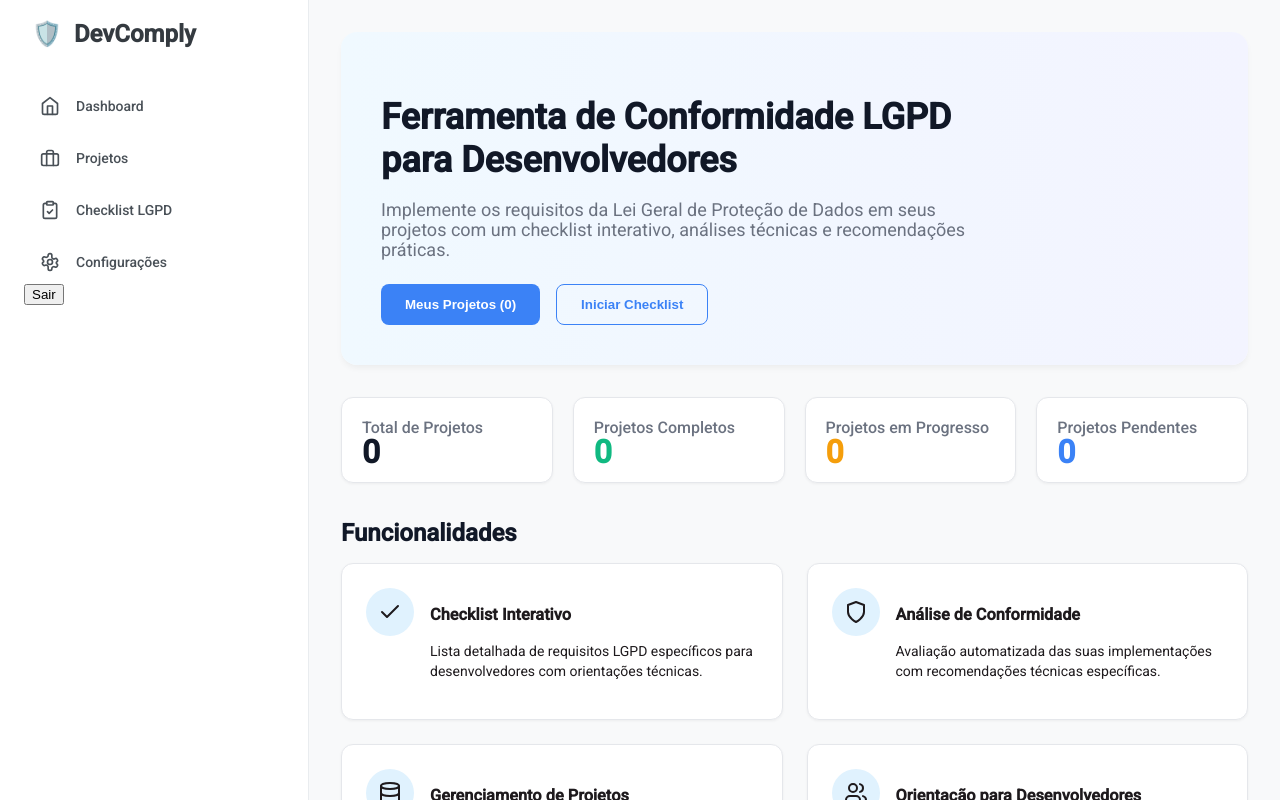
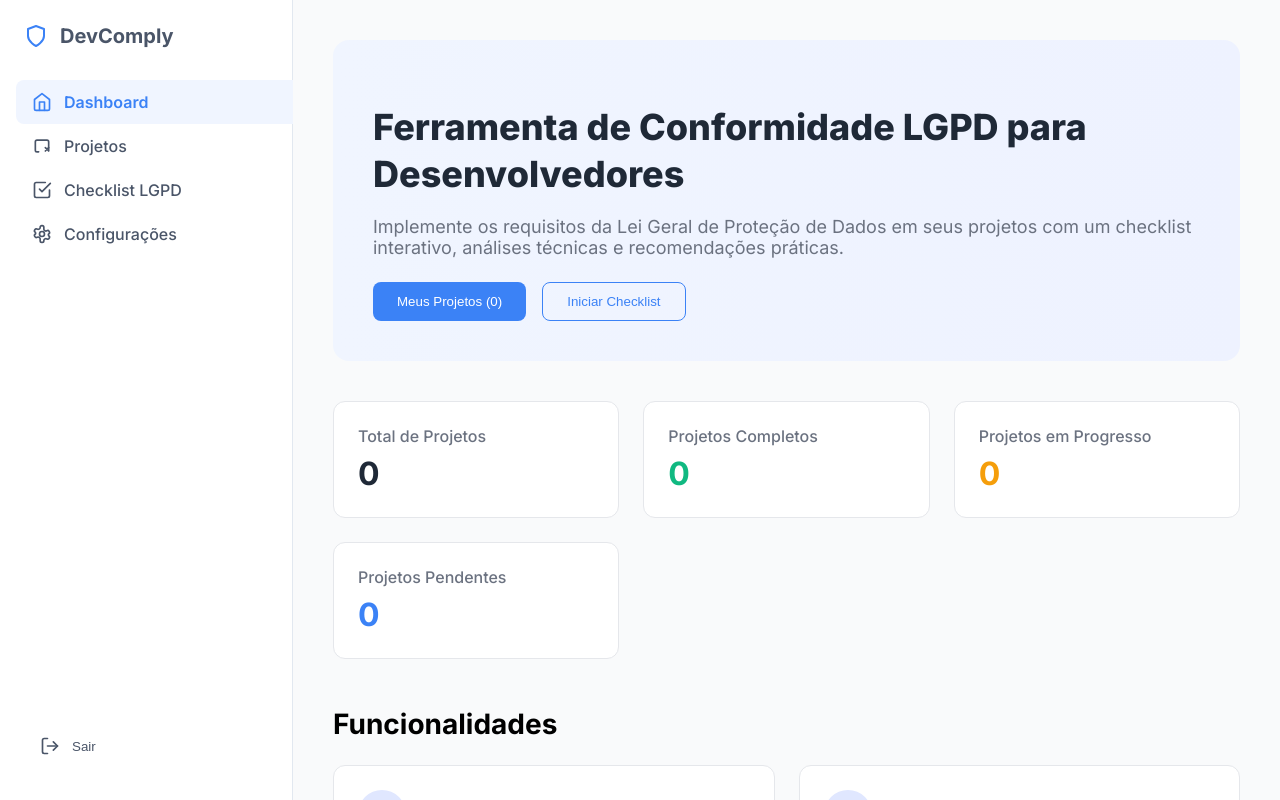
Before and after one commit to Oklama14/DevComply, an Angular app in the folder client/: page /dashboard in a window 1280 px wide. Built offline with nearby package versions, Linux system fonts and the light colour scheme; no server answers; sample sign-in values are in the browser's storage.

Commit message:
60% do fluxo principal já feito

```diff
--- a/client/src/app/layouts/main-layout/main-layout.html
+++ b/client/src/app/layouts/main-layout/main-layout.html
@@ -1,41 +1,51 @@
-<div class="main-layout">
-  <!-- Barra de Navegação Lateral (Sidebar) -->
-  <aside class="sidebar">
-    <div class="logo">
-      <span class="icon">🛡️</span>
-      <span>DevComply</span>
+<div class="main-layout-container">
+  <!-- Barra de Navegação Lateral -->
+  <nav class="sidebar">
+    <div class="sidebar-header">
+      <!-- Logótipo SVG -->
+      <svg width="24" height="24" viewBox="0 0 24 24" fill="none" xmlns="http://www.w3.org/2000/svg" class="logo-icon">
+        <path d="M12 22s8-4 8-10V5l-8-3-8 3v7c0 6 8 10 8 10z" stroke="#3B82F6" stroke-width="2" stroke-linecap="round" stroke-linejoin="round"/>
+      </svg>
+      <span class="logo-text">DevComply</span>
     </div>
-    <nav class="navigation">
-      <a routerLink="/projects" routerLinkActive="active" class="nav-item">
-        <!-- Ícone de Dashboard -->
+
+    <ul class="nav-list">
+      <li>
+        <a routerLink="/dashboard" routerLinkActive="active" class="nav-link">
           <svg xmlns="http://www.w3.org/2000/svg" width="20" height="20" viewBox="0 0 24 24" fill="none" stroke="currentColor" stroke-width="2" stroke-linecap="round" stroke-linejoin="round"><path d="m3 9 9-7 9 7v11a2 2 0 0 1-2 2H5a2 2 0 0 1-2-2z"/><polyline points="9 22 9 12 15 12 15 22"/></svg>
           <span>Dashboard</span>
         </a>
-      <a routerLink="/projects" routerLinkActive="active" class="nav-item">
-        <!-- Ícone de Projetos -->
-        <svg xmlns="http://www.w3.org/2000/svg" width="20" height="20" viewBox="0 0 24 24" fill="none" stroke="currentColor" stroke-width="2" stroke-linecap="round" stroke-linejoin="round"><rect width="20" height="14" x="2" y="7" rx="2" ry="2"/><path d="M16 21V5a2 2 0 0 0-2-2h-4a2 2 0 0 0-2 2v16"/></svg>
+      </li>
+      <li>
+        <a routerLink="/projects" routerLinkActive="active" class="nav-link">
+          <svg xmlns="http://www.w3.org/2000/svg" width="20" height="20" viewBox="0 0 24 24" fill="none" stroke="currentColor" stroke-width="2" stroke-linecap="round" stroke-linejoin="round"><path d="M20 17V7a2 2 0 0 0-2-2H6a2 2 0 0 0-2 2v10a2 2 0 0 0 2 2h2"/><path d="m16 14 4 4m0-4-4 4"/></svg>
           <span>Projetos</span>
         </a>
-      <a routerLink="/checklist" routerLinkActive="active" class="nav-item">
-        <!-- Ícone de Checklist -->
-        <svg xmlns="http://www.w3.org/2000/svg" width="20" height="20" viewBox="0 0 24 24" fill="none" stroke="currentColor" stroke-width="2" stroke-linecap="round" stroke-linejoin="round"><path d="M16 4h2a2 2 0 0 1 2 2v14a2 2 0 0 1-2 2H6a2 2 0 0 1-2-2V6a2 2 0 0 1 2-2h2"/><rect width="8" height="4" x="8" y="2" rx="1" ry="1"/><path d="m9 14 2 2 4-4"/></svg>
+      </li>
+      <li>
+        <a routerLink="/checklist" routerLinkActive="active" class="nav-link">
+          <svg xmlns="http://www.w3.org/2000/svg" width="20" height="20" viewBox="0 0 24 24" fill="none" stroke="currentColor" stroke-width="2" stroke-linecap="round" stroke-linejoin="round"><path d="m9 11 3 3L22 4"/><path d="M21 12v7a2 2 0 0 1-2 2H5a2 2 0 0 1-2-2V5a2 2 0 0 1 2-2h11"/></svg>
           <span>Checklist LGPD</span>
         </a>
-      <a routerLink="/settings" routerLinkActive="active" class="nav-item">
-        <!-- Ícone de Configurações -->
+      </li>
+      <li>
+        <a routerLink="/settings" routerLinkActive="active" class="nav-link">
           <svg xmlns="http://www.w3.org/2000/svg" width="20" height="20" viewBox="0 0 24 24" fill="none" stroke="currentColor" stroke-width="2" stroke-linecap="round" stroke-linejoin="round"><path d="M12.22 2h-.44a2 2 0 0 0-2 2v.18a2 2 0 0 1-1 1.73l-.43.25a2 2 0 0 1-2 0l-.15-.08a2 2 0 0 0-2.73.73l-.22.38a2 2 0 0 0 .73 2.73l.15.1a2 2 0 0 1 0 2l-.15.08a2 2 0 0 0-.73 2.73l.22.38a2 2 0 0 0 2.73.73l.15-.08a2 2 0 0 1 2 0l.43.25a2 2 0 0 1 1 1.73V20a2 2 0 0 0 2 2h.44a2 2 0 0 0 2-2v-.18a2 2 0 0 1 1-1.73l.43-.25a2 2 0 0 1 2 0l.15.08a2 2 0 0 0 2.73-.73l.22-.38a2 2 0 0 0-.73-2.73l-.15-.08a2 2 0 0 1 0-2l.15-.08a2 2 0 0 0 .73-2.73l-.22-.38a2 2 0 0 0-2.73-.73l-.15.08a2 2 0 0 1-2 0l-.43-.25a2 2 0 0 1-1-1.73V4a2 2 0 0 0-2-2z"/><circle cx="12" cy="12" r="3"/></svg>
           <span>Configurações</span>
         </a>
-    </nav>
+      </li>
+    </ul>
+
+    <!-- Secção de Logout no rodapé da barra lateral -->
     <div class="sidebar-footer">
-      <!-- Botão de Logout -->
-      <button (click)="logout()" class="logout-button">
-        <!-- SVG para Logout -->
+      <button (click)="logout()" class="nav-link">
+        <svg xmlns="http://www.w3.org/2000/svg" width="20" height="20" viewBox="0 0 24 24" fill="none" stroke="currentColor" stroke-width="2" stroke-linecap="round" stroke-linejoin="round"><path d="M9 21H5a2 2 0 0 1-2-2V5a2 2 0 0 1 2-2h4"/><polyline points="16 17 21 12 16 7"/><line x1="21" x2="9" y1="12" y2="12"/></svg>
         <span>Sair</span>
       </button>
     </div>
-  </aside>
+  </nav>
 
+  <!-- Conteúdo Principal -->
   <main class="main-content">
     <router-outlet></router-outlet>
   </main>
--- a/client/src/app/layouts/main-layout/main-layout.scss
+++ b/client/src/app/layouts/main-layout/main-layout.scss
@@ -1,67 +1,90 @@
-:host {
-  display: block;
+$sidebar-bg: #ffffff;
+$sidebar-width: 260px;
+$text-color: #4A5568; // Cinza escuro para texto
+$text-light: #A0AEC0; // Cinza claro para texto secundário
+$primary-color: #3B82F6; // Azul
+$hover-bg: #F0F5FF; // Azul muito claro para hover
+$border-color: #E2E8F0;
+
+.main-layout-container {
+  display: flex;
   height: 100vh;
-  background-color: #f8f9fa;
-}
-
-.main-layout {
-  display: flex;
-  height: 100%;
 }
 
 .sidebar {
-  width: 260px;
-  background-color: #ffffff;
-  border-right: 1px solid #e9ecef;
-  padding: 1.5rem;
+  width: $sidebar-width;
+  background-color: $sidebar-bg;
+  border-right: 1px solid $border-color;
   display: flex;
   flex-direction: column;
+  padding: 1.5rem 1rem;
+  flex-shrink: 0;
 }
 
-.logo {
+.sidebar-header {
   display: flex;
   align-items: center;
   gap: 0.75rem;
-  font-size: 1.5rem;
-  font-weight: 600;
-  color: #343a40;
-  margin-bottom: 2.5rem;
-  padding-left: 0.5rem;
+  padding: 0 0.5rem;
+  margin-bottom: 2rem;
 
-  .icon {
-    color: #007bff;
+  .logo-icon {
+    color: $primary-color;
+  }
+
+  .logo-text {
+    font-size: 1.25rem;
+    font-weight: 700;
+    color: $text-color;
   }
 }
 
-.navigation {
-  display: flex;
-  flex-direction: column;
-  gap: 0.5rem;
+.nav-list {
+  list-style: none;
+  padding: 0;
+  margin: 0;
+  flex-grow: 1; // Empurra o rodapé para baixo
 }
 
-.nav-item {
+.nav-link {
   display: flex;
   align-items: center;
-  gap: 1rem;
+  gap: 0.75rem;
   padding: 0.75rem 1rem;
   border-radius: 8px;
   text-decoration: none;
-  color: #495057;
+  color: $text-color;
   font-weight: 500;
   transition: background-color 0.2s, color 0.2s;
+  width: 100%; // Para o botão de logout
+  background: none; // Para o botão de logout
+  border: none; // Para o botão de logout
+  cursor: pointer; // Para o botão de logout
 
   &:hover {
-    background-color: #f1f3f5;
+    background-color: $hover-bg;
+    color: $primary-color;
   }
 
   &.active {
-    background-color: #e9f2ff;
-    color: #007bff;
+    background-color: $hover-bg;
+    color: $primary-color;
+    font-weight: 600;
   }
+
+  // Estilo para os ícones SVG
+  svg {
+    flex-shrink: 0;
+  }
+}
+
+.sidebar-footer {
+  margin-top: auto; // Garante que o rodapé fique no fundo
+  padding: 0.5rem;
 }
 
 .main-content {
   flex-grow: 1;
-  padding: 2rem;
-  overflow-y: auto;
+  background-color: #F9FAFB;
+  overflow-y: auto; // Adiciona scroll se o conteúdo for maior que a tela
 }
--- a/client/src/app/pages/dashboard/dashboard.scss
+++ b/client/src/app/pages/dashboard/dashboard.scss
@@ -1,160 +1,175 @@
 @use 'sass:color';
-$primary-color: #3b82f6;
-$text-dark: #111827;
+
+// Variáveis de Cor (exemplo)
+$primary-color: #3b82f6; // Azul
+$text-color: #1f2937;
 $text-light: #6b7280;
+$card-background: #ffffff;
 $border-color: #e5e7eb;
-$green: #10b981;
-$amber: #f59e0b;
 
-.dashboard-page {
-  padding: 2rem;
+// Mixin para botões
+@mixin btn($bg, $text) {
+  padding: 0.75rem 1.5rem;
+  border: none;
+  border-radius: 8px;
+  font-weight: 500;
+  cursor: pointer;
+  transition: background-color 0.2s ease-in-out, border-color 0.2s ease-in-out;
+  background-color: $bg;
+  color: $text;
+  line-height: 1;
+
+  &:hover {
+    background-color: color.adjust($bg, $lightness: -10%);
+  }
 }
 
-// Hero Section
+.dashboard-container {
+  padding: 2.5rem;
+}
+
+.btn {
+  &.btn-primary {
+    @include btn($primary-color, white);
+  }
+  &.btn-outline {
+    @include btn(transparent, $primary-color);
+    border: 1px solid $primary-color;
+    &:hover {
+      background-color: rgba($primary-color, 0.05);
+    }
+  }
+}
+
 .hero-section {
-  background: linear-gradient(90deg, #f0f9ff, #f3f4ff);
+  background: linear-gradient(90deg, #f0f5ff, #eef2ff);
   border-radius: 1rem;
   padding: 2.5rem;
-  margin-bottom: 2rem;
-  box-shadow: 0 4px 6px -1px rgba(0,0,0,0.05);
-  &:hover {
-    // 2. Usar a nova sintaxe para escurecer a cor
-    background-color: color.adjust($primary-color, $lightness: -10%);
+  margin-bottom: 2.5rem;
+  .hero-content {
+    max-width: 900px;
   }
-
   h1 {
     font-size: 2.25rem;
     font-weight: 800;
-    color: $text-dark;
+    color: $text-color;
+    line-height: 1.3;
     margin-bottom: 1rem;
-    max-width: 600px;
-    line-height: 1.2; // A CORREÇÃO ESTÁ AQUI: Adiciona mais espaço entre as linhas
   }
   p {
     font-size: 1.125rem;
     color: $text-light;
     margin-bottom: 1.5rem;
-    max-width: 600px;
-  }
-  .hero-actions {
-    display: flex;
-    gap: 1rem;
   }
 }
 
-// Botões
-.btn-primary {
-  background-color: $primary-color;
-  color: white;
-  padding: 0.75rem 1.5rem;
-  border-radius: 0.5rem;
-  border: none;
-  font-weight: 600;
-  cursor: pointer;
-  transition: background-color 0.2s;
-  &:hover { background-color: darken($primary-color, 10%); }
+.hero-actions {
+  display: flex;
+  gap: 1rem;
 }
 
-.btn-outline {
-  background-color: transparent;
-  color: $primary-color;
-  padding: 0.75rem 1.5rem;
-  border: 1px solid $primary-color;
-  border-radius: 0.5rem;
-  font-weight: 600;
-  cursor: pointer;
-  transition: all 0.2s;
-  &:hover { background-color: rgba($primary-color, 0.05); }
+.stats-grid {
+  display: grid;
+  grid-template-columns: repeat(auto-fill, minmax(220px, 1fr));
+  gap: 1.5rem;
+  margin-bottom: 3rem;
 }
 
-// Stats Section
-.stats-grid {
-  display: grid;
-  grid-template-columns: repeat(auto-fit, minmax(200px, 1fr));
-  gap: 1.25rem;
-  margin-bottom: 2.5rem;
-}
 .stat-card {
-  background-color: white;
-  padding: 1.25rem;
-  border-radius: 0.75rem;
-  border: 1px solid $border-color;
-  box-shadow: 0 1px 3px 0 rgba(0, 0, 0, 0.05);
-  .stat-label { font-size: 1rem; font-weight: 500; color: $text-light; }
-  .stat-value { font-size: 2rem; font-weight: 600; color: $text-dark; margin-top: 0.25rem; }
-  .text-green { color: $green; }
-  .text-amber { color: $amber; }
-  .text-blue { color: $primary-color; }
-}
-
-// Features & CTA
-.section-title {
-  font-size: 1.5rem;
-  font-weight: bold;
-  color: $text-dark;
-  margin-bottom: 1.25rem;
-}
-.features-grid {
-  display: grid;
-  grid-template-columns: repeat(auto-fit, minmax(350px, 1fr));
-  gap: 1.5rem;
-  margin-bottom: 2.5rem;
-}
-.feature-card {
-  background-color: white;
+  background: $card-background;
   padding: 1.5rem;
   border-radius: 0.75rem;
   border: 1px solid $border-color;
-  box-shadow: 0 1px 3px 0 rgba(0, 0, 0, 0.05);
+  display: flex;
+  flex-direction: column;
+  gap: 0.5rem; // Adiciona espaçamento entre o texto e o número
+}
+
+.stat-label {
+  color: $text-light;
+  font-weight: 500;
+}
+
+.stat-value {
+  font-size: 2rem;
+  font-weight: 700;
+  color: $text-color;
+  &.text-green { color: #10b981; }
+  &.text-amber { color: #f59e0b; }
+  &.text-blue { color: #3b82f6; }
+}
+
+.section-title {
+  font-size: 1.75rem;
+  font-weight: 700;
+  margin-bottom: 1.5rem;
+}
+
+.features-grid {
+  display: grid;
+  grid-template-columns: repeat(auto-fill, minmax(400px, 1fr));
+  gap: 1.5rem;
+  margin-bottom: 3rem;
+}
+
+.feature-card {
+  background: $card-background;
+  padding: 1.5rem;
+  border-radius: 0.75rem;
+  border: 1px solid $border-color;
   display: flex;
   align-items: flex-start;
   gap: 1rem;
 }
+
 .feature-icon {
-  background-color: #e0f2fe;
-  padding: 0.75rem;
+  background-color: #e0e7ff;
+  color: $primary-color;
+  width: 48px;
+  height: 48px;
   border-radius: 50%;
   display: flex;
   align-items: center;
   justify-content: center;
   flex-shrink: 0;
-  svg { color: $primary-color; }
 }
-.feature-name {
-  font-size: 1.125rem;
-  font-weight: 500;
-  color: $text-dark;
-  margin-bottom: 0.5rem;
-}
-.feature-description {
-  color: $text-light;
-}
-.cta-banner {
-  background-color: $primary-color;
+
+// Estilos corrigidos para a secção CTA, como no protótipo
+.cta-card {
+  background-color: #2563eb; // Azul mais escuro
   color: white;
   border-radius: 1rem;
   padding: 2rem;
-  box-shadow: 0 10px 15px -3px rgba(0,0,0,0.1);
-}
-.cta-content {
   display: flex;
   justify-content: space-between;
   align-items: center;
   flex-wrap: wrap;
   gap: 1.5rem;
+
+  .cta-text {
+    // Adicionado flex-grow para que o texto ocupe o espaço disponível
+    flex-grow: 1;
+    h2 {
+      font-size: 1.25rem;
+      font-weight: 600;
+      margin-bottom: 0.25rem;
+    }
+    p {
+      opacity: 0.9;
+      margin: 0;
+    }
+  }
+
+  .btn-cta {
+    @include btn(white, #2563eb); // Botão branco com texto azul
+    display: inline-flex;
+    align-items: center;
+    gap: 0.5rem;
+    // Garante que o botão não encolha
+    flex-shrink: 0;
+
+    &:hover {
+      background-color: #f0f5ff; // Fundo azul claro no hover
+    }
+  }
 }
-.cta-title { font-size: 1.25rem; font-weight: bold; margin-bottom: 0.25rem; }
-.btn-cta {
-  background-color: white;
-  color: $primary-color;
-  padding: 0.75rem 1.5rem;
-  border-radius: 0.5rem;
-  border: none;
-  font-weight: 600;
-  cursor: pointer;
-  display: flex;
-  align-items: center;
-  gap: 0.5rem;
-  transition: transform 0.2s;
-  &:hover { transform: scale(1.05); }
-}
--- a/client/src/styles.scss
+++ b/client/src/styles.scss
@@ -1,39 +1,7 @@
-
-// Include theming for Angular Material with `mat.theme()`.
-// This Sass mixin will define CSS variables that are used for styling Angular Material
-// components according to the Material 3 design spec.
-// Learn more about theming and how to use it for your application's
-// custom components at https://material.angular.dev/guide/theming
-@use '@angular/material' as mat;
-
-html {
-  @include mat.theme((
-    color: (
-      primary: mat.$magenta-palette,
-      tertiary: mat.$violet-palette,
-    ),
-    typography: Roboto,
-    density: 0,
-  ));
-}
+@import url('https://fonts.googleapis.com/css2?family=Inter:wght@400;500;600;700;800&display=swap');
 
 body {
-  // Default the application to a light color theme. This can be changed to
-  // `dark` to enable the dark color theme, or to `light dark` to defer to the
-  // user's system settings.
-  color-scheme: light;
-
-  // Set a default background, font and text colors for the application using
-  // Angular Material's system-level CSS variables. Learn more about these
-  // variables at https://material.angular.dev/guide/system-variables
-  background-color: var(--mat-sys-surface);
-  color: var(--mat-sys-on-surface);
-  font: var(--mat-sys-body-medium);
-
-  // Reset the user agent margin.
+  font-family: 'Inter', sans-serif;
   margin: 0;
+  background-color: #F9FAFB;
 }
-/* You can add global styles to this file, and also import other style files */
-
-html, body { height: 100%; }
-body { margin: 0; font-family: Roboto, "Helvetica Neue", sans-serif; }
```
Also changed, not shown: client/src/app/pages/dashboard/dashboard.html (+4 -7 lines). Lines whose indentation alone changed are shown as unchanged.
